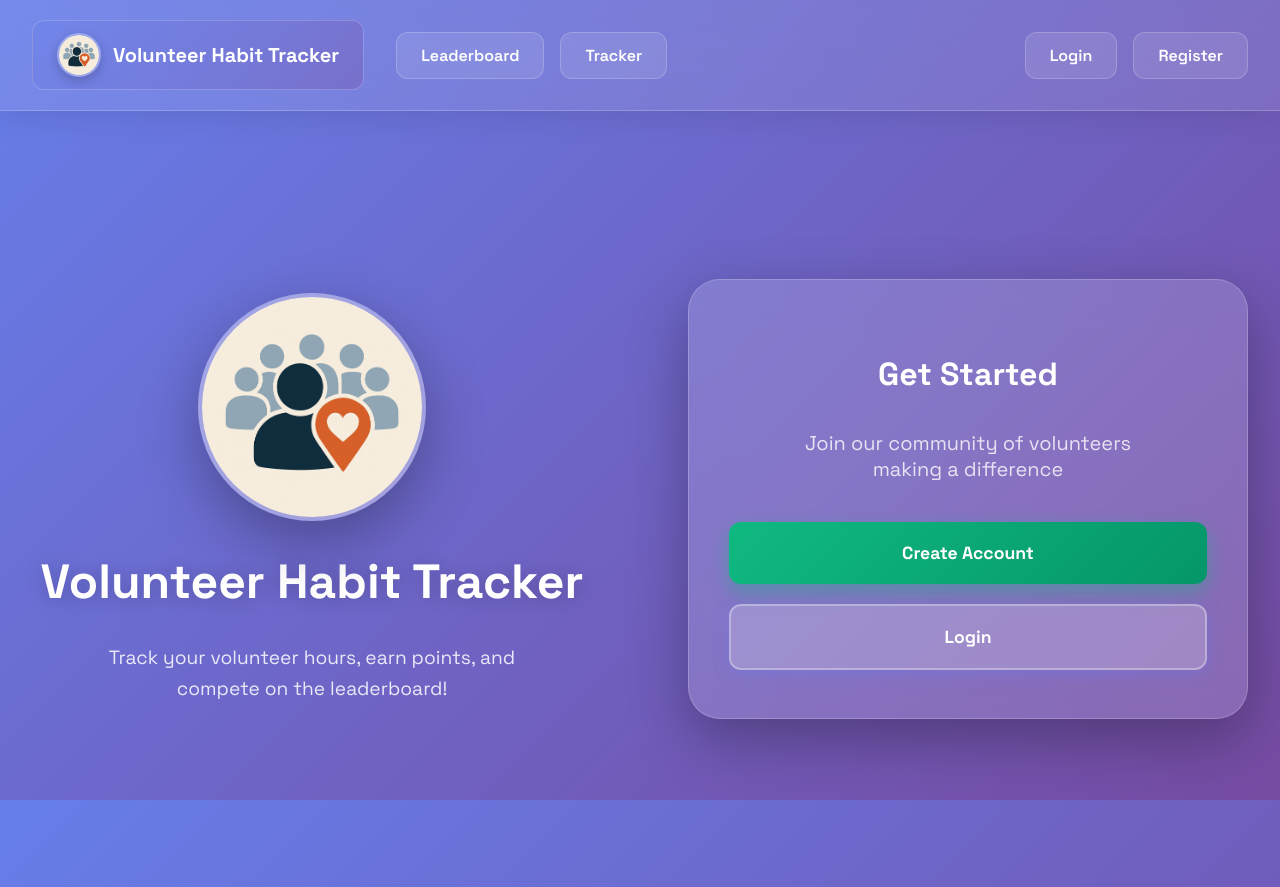
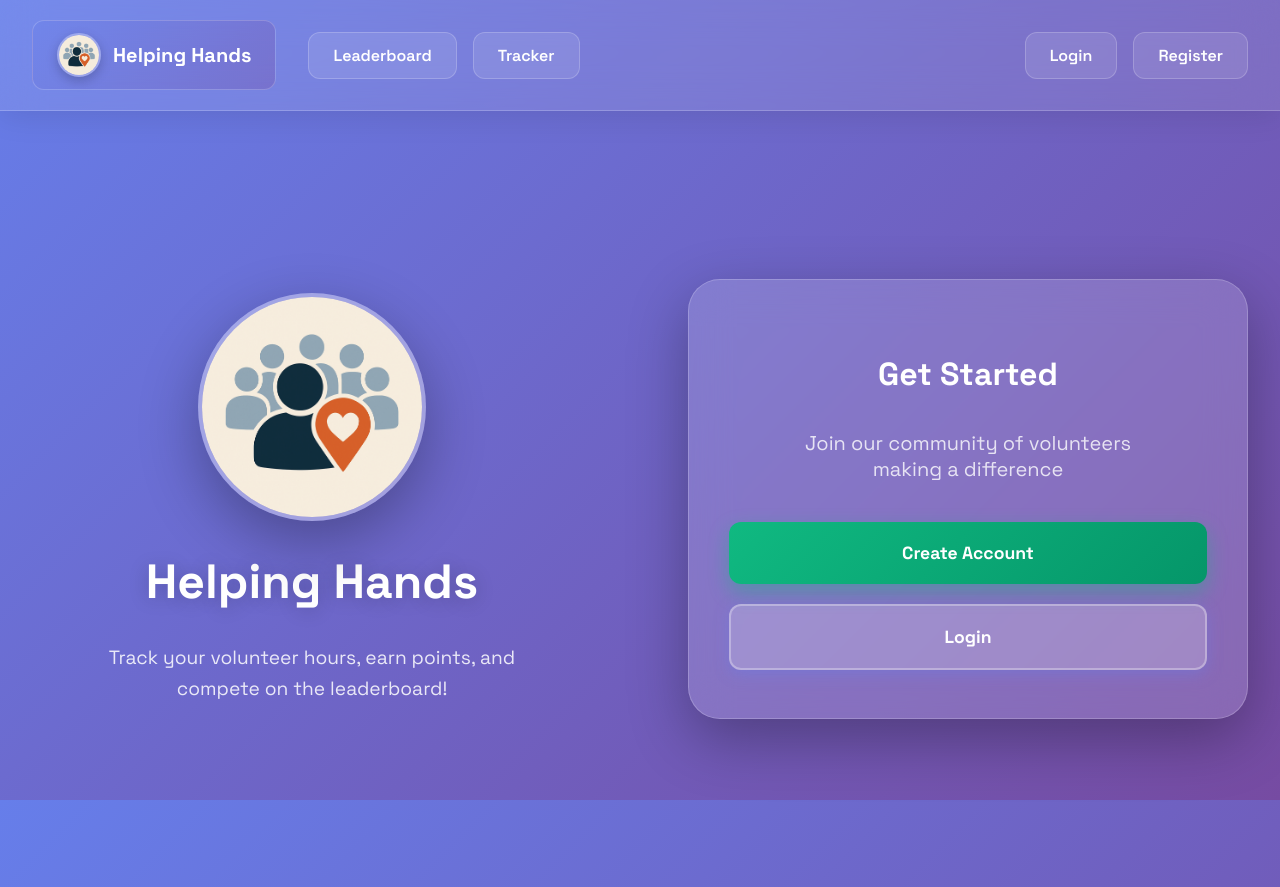
Before and after one commit to masonpan7/Volunteer-Habit-Tracker, a React (Vite) app: page / in a window 1280 px wide. Built offline with nearby package versions, Linux system fonts and the light colour scheme.

Commit message:
Display name of app

```diff
--- a/src/App.tsx
+++ b/src/App.tsx
@@ -46,7 +46,7 @@ function App() {
           lineHeight: '1.2',
           margin: 0
         }}>
-          Volunteer Habit Tracker
+          Helping Hands
         </h1>
         <p style={{
           fontSize: '1.2rem',
--- a/src/main.tsx
+++ b/src/main.tsx
@@ -77,7 +77,7 @@ function Navigation() {
             boxShadow: '0 4px 12px rgba(0, 0, 0, 0.2)'
           }}
         />
-        Volunteer Habit Tracker
+        Helping Hands
       </Link>
 
       {!isLoggedIn ? (
```
